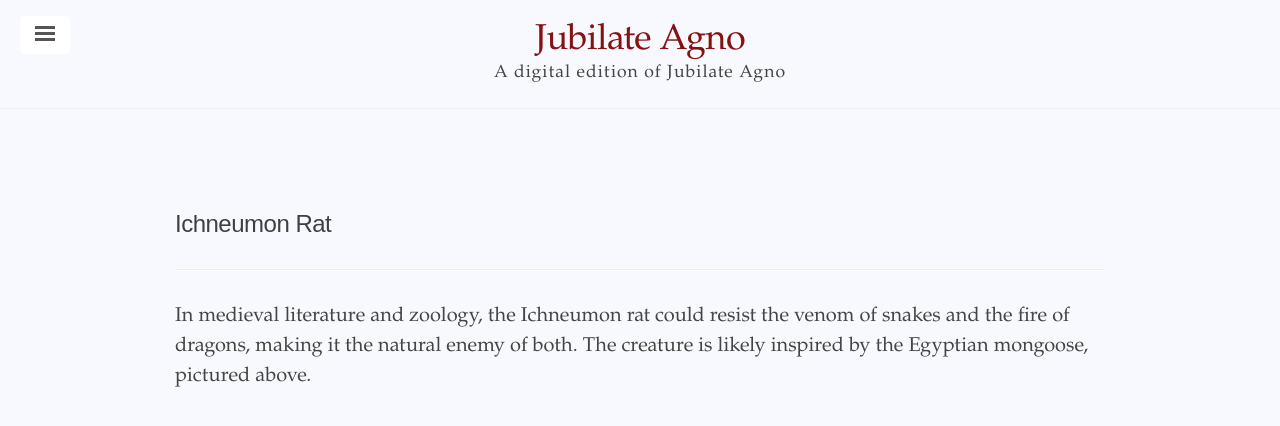
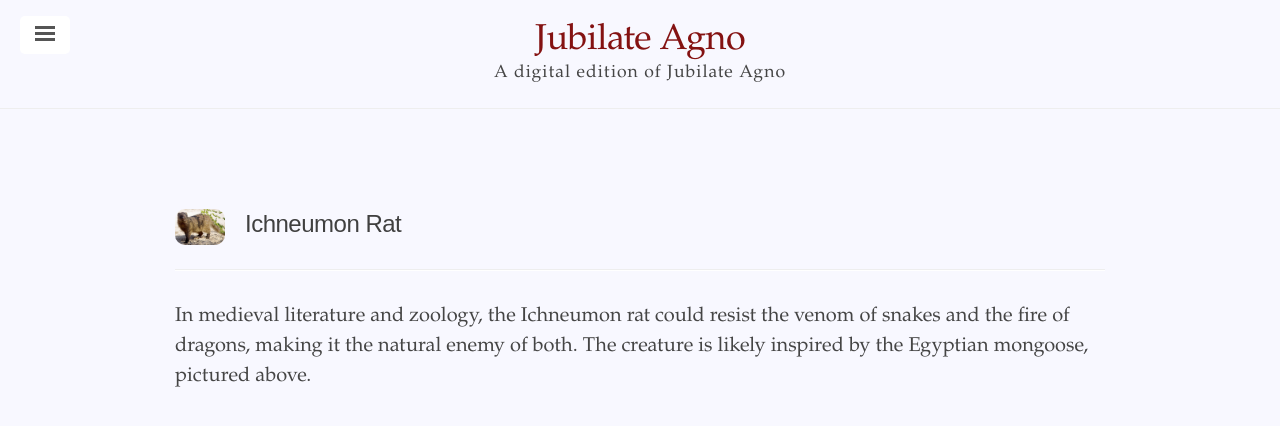
Before and after one commit to jwhittell/jubilate-agno-ed, a Jekyll site: the page built from _texts/animals.html, in a window 1280 px wide. Shown: the top 426 px of the page. Built offline with Jekyll 4.4.1, drawn with Linux system fonts in a browser that asks for light colours.

Commit message:
Update animals.html

```diff
--- a/_texts/animals.html
+++ b/_texts/animals.html
@@ -35,7 +35,7 @@ permalink: /texts/animals.html
 
 <body>
   <div class="custom-container">
-    <custom-image src="{{site.baseurl}}/assets/ichneumon rat.jpg" alt="The Egpytian Mongoose">
+    <img class="custom-image" src="{{site.baseurl}}/assets/ichneumon rat.jpg" alt="The Egpytian Mongoose">
     <div class="text">
       <h2>Ichneumon Rat</h2><hr>
       <p>In medieval literature and zoology, the Ichneumon rat could resist the venom of snakes and the fire of dragons, making it the natural enemy of both. The creature is likely inspired by the Egyptian mongoose, pictured above. </p>
```
